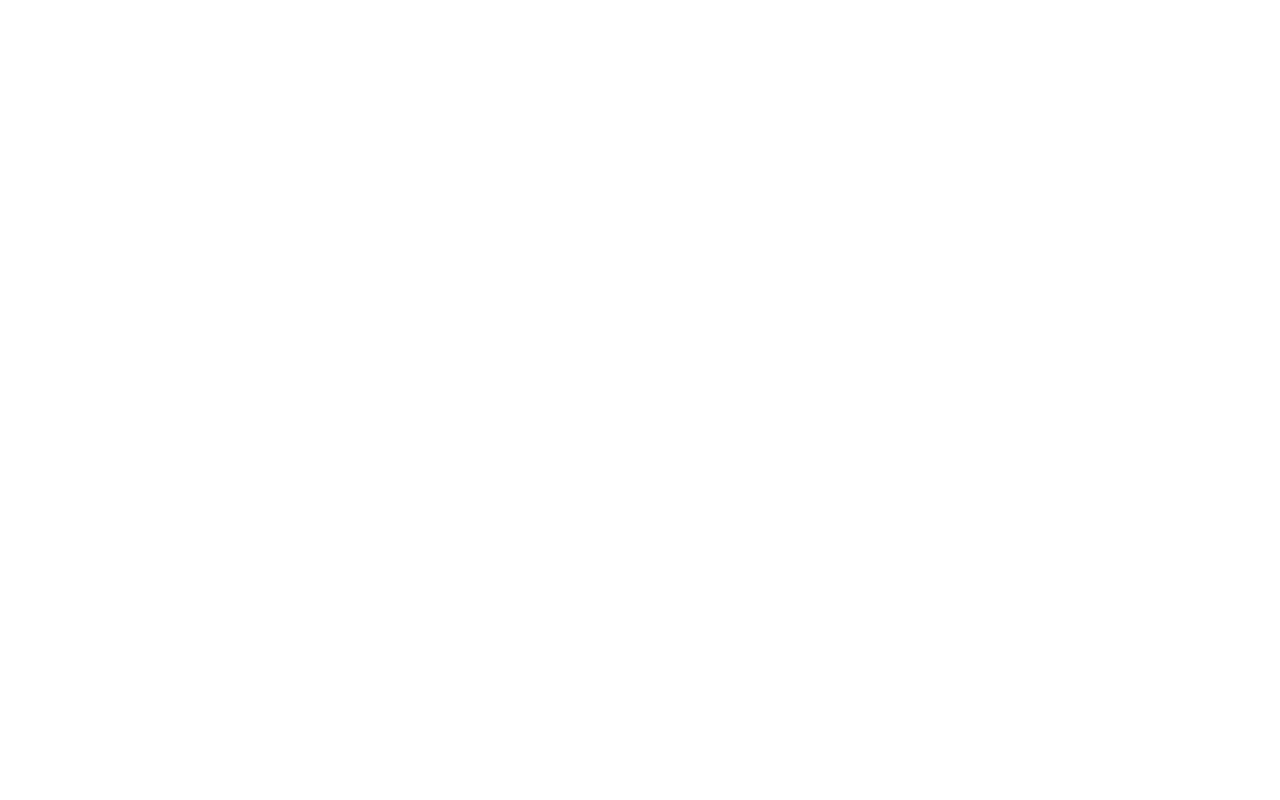
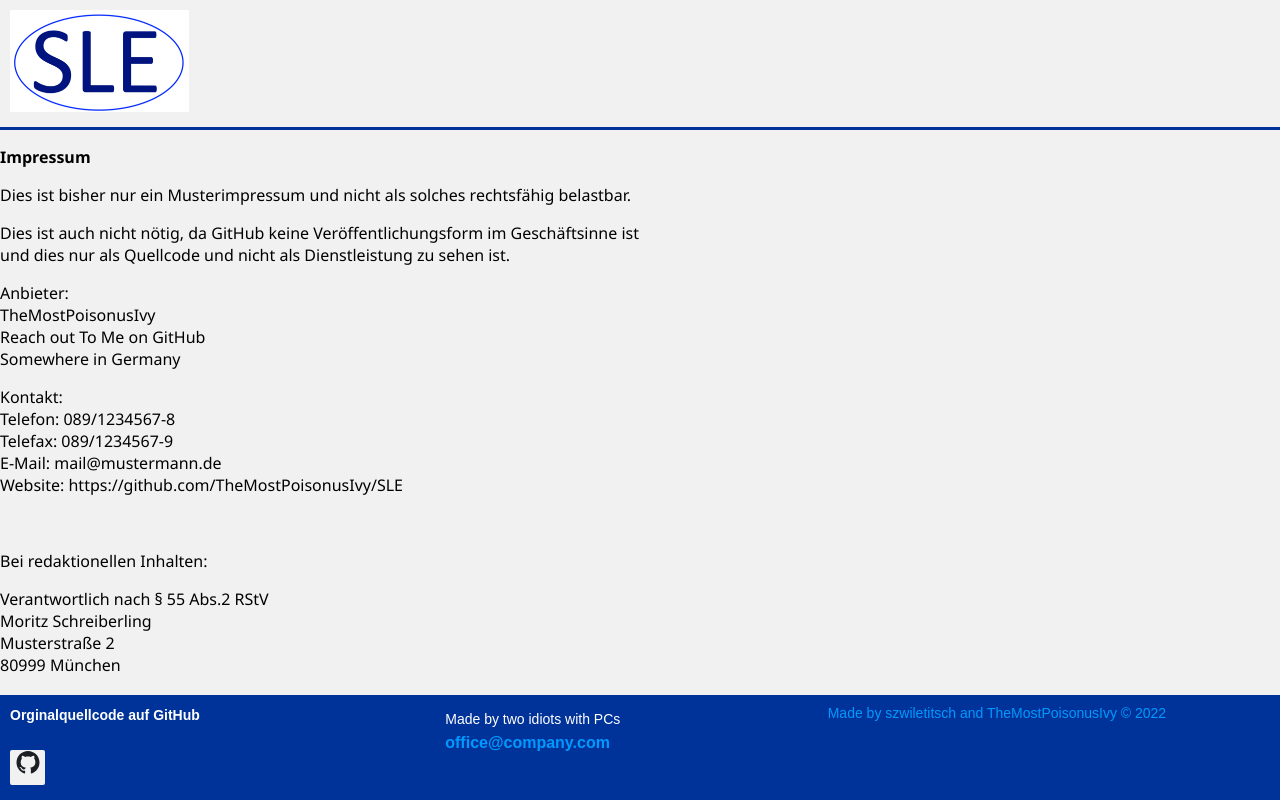
Before and after one commit to TheMostPoisonusIvy/SLE, a website: page website/legal.html in a window 1280 px wide. Drawn offline with Linux system fonts and the light colour scheme.

Commit message:
added points to todo, reworked legal, begun Readme

```diff
--- a/todo.txt
+++ b/todo.txt
@@ -3,3 +3,7 @@
 # stadtauswahl in index
 
 # serverdaten sicherstellung bei serverabsturz / serverneustart
+
+# leaflet on mobile und design der Seite in mobiler Version
+
+# Implementierung von Mehrsprachigkeit
--- a/website/legal.html
+++ b/website/legal.html
@@ -0,0 +1,58 @@
+<!DOCTYPE html>
+<html>
+
+<head>
+    <title>Schnelle Lageerkundung</title>
+    <link rel="stylesheet" href="styles/main.css">
+    <link rel="stylesheet" href="styles/footer.css">
+</head>
+
+<body>
+    <header>
+        <article>
+            <img class="logo" src="images/logo.png" width="179" height="102" alt="Logo" title="Logo">
+            <nav class="noPrint">
+            </nav>
+        </article>
+    </header>
+    <main>
+        <article>
+            <p><strong>Impressum</strong></p>
+            <p> Dies ist bisher nur ein Musterimpressum und nicht als solches rechtsfähig belastbar.</p>
+            <p> Dies ist auch nicht nötig, da GitHub keine Veröffentlichungsform im Geschäftsinne ist <br /> und dies
+                nur als Quellcode und nicht als Dienstleistung zu sehen ist.</p>
+            <p>Anbieter:<br />TheMostPoisonusIvy<br /> Reach out To Me on GitHub<br />Somewhere in Germany</p>
+            <p>Kontakt:<br />Telefon: 089/1234567-8<br />Telefax: 089/1234567-9<br />E-Mail:
+                mail@mustermann.de<br />Website:
+                https://github.com/TheMostPoisonusIvy/SLE</p>
+            <p> </p>
+            <p>Bei redaktionellen Inhalten:</p>
+            <p>Verantwortlich nach § 55 Abs.2 RStV<br />Moritz Schreiberling<br />Musterstraße 2<br />80999 München</p>
+        </article>
+    </main>
+    <footer class="footer">
+        <div class="footer-left col-md-4 col-sm-6">
+            <p class="about">
+                <span> Orginalquellcode auf GitHub</span>
+            </p>
+            <div class="icons">
+                <a href="#"><img width="32" height="23" alt="See the sourcecode on GitHub" src="images/github.svg"><i
+                        class="fa fa-linkedin"></i></a>
+            </div>
+        </div>
+        <div class="footer-center col-md-4 col-sm-6">
+            <div>
+                <p><span> Made by two idiots with PCs</span></p>
+            </div>
+            <div>
+                <p><a href="#"> office@company.com</a></p>
+            </div>
+        </div>
+        <div class="footer-right col-md-4 col-sm-6">
+            <p class="name"> Made by szwiletitsch and TheMostPoisonusIvy &copy; 2022</p>
+        </div>
+    </footer>
+
+</body>
+
+</html>
--- a/website/styles/main.css
+++ b/website/styles/main.css
@@ -18,6 +18,7 @@ article {
     max-width: 1318px;
     margin-left: auto;
     margin-right: auto;
+    font-family: "Segoe UI";
 }
 h1 {
     display: block;
```
Also changed, not shown: README.md.
